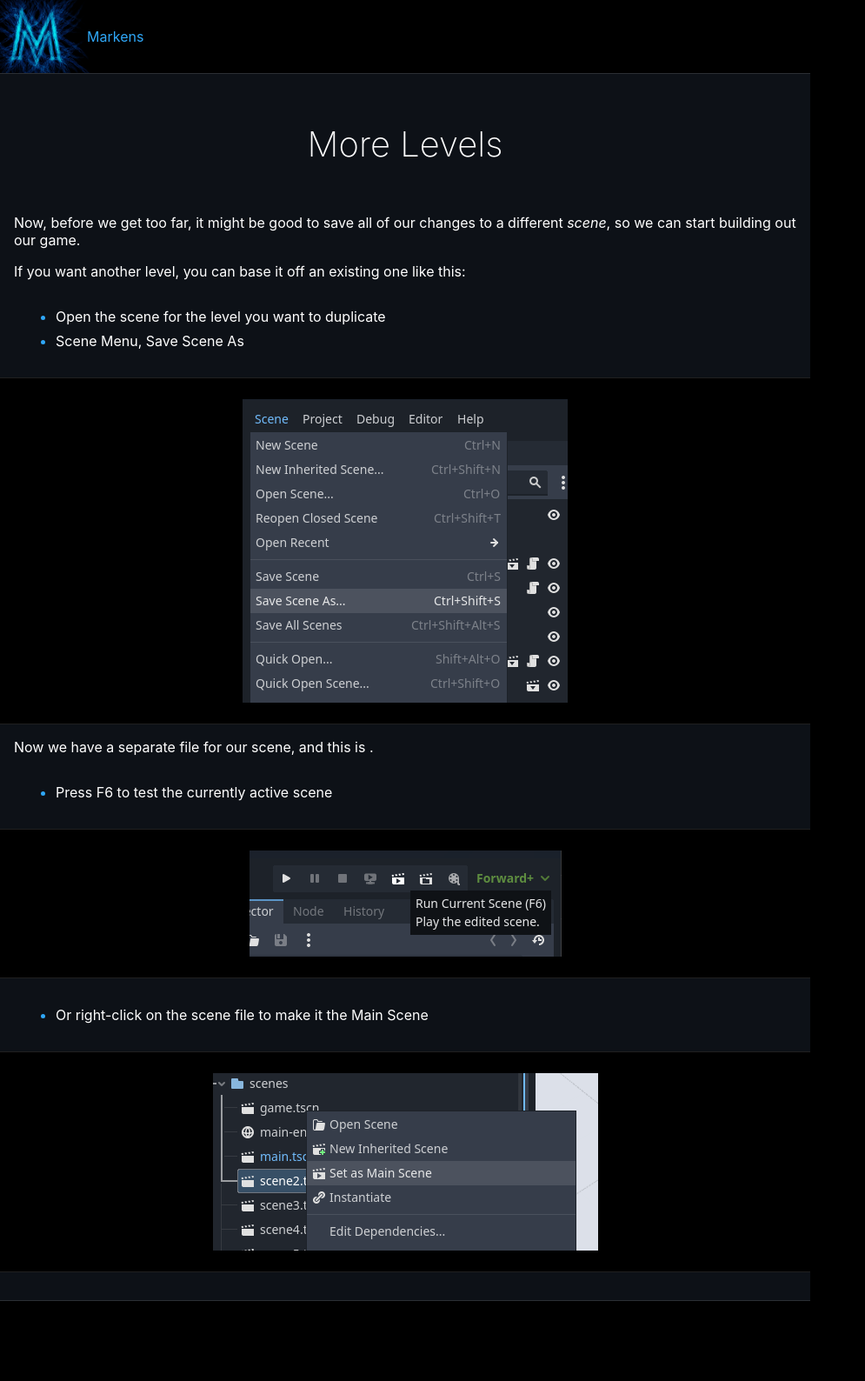
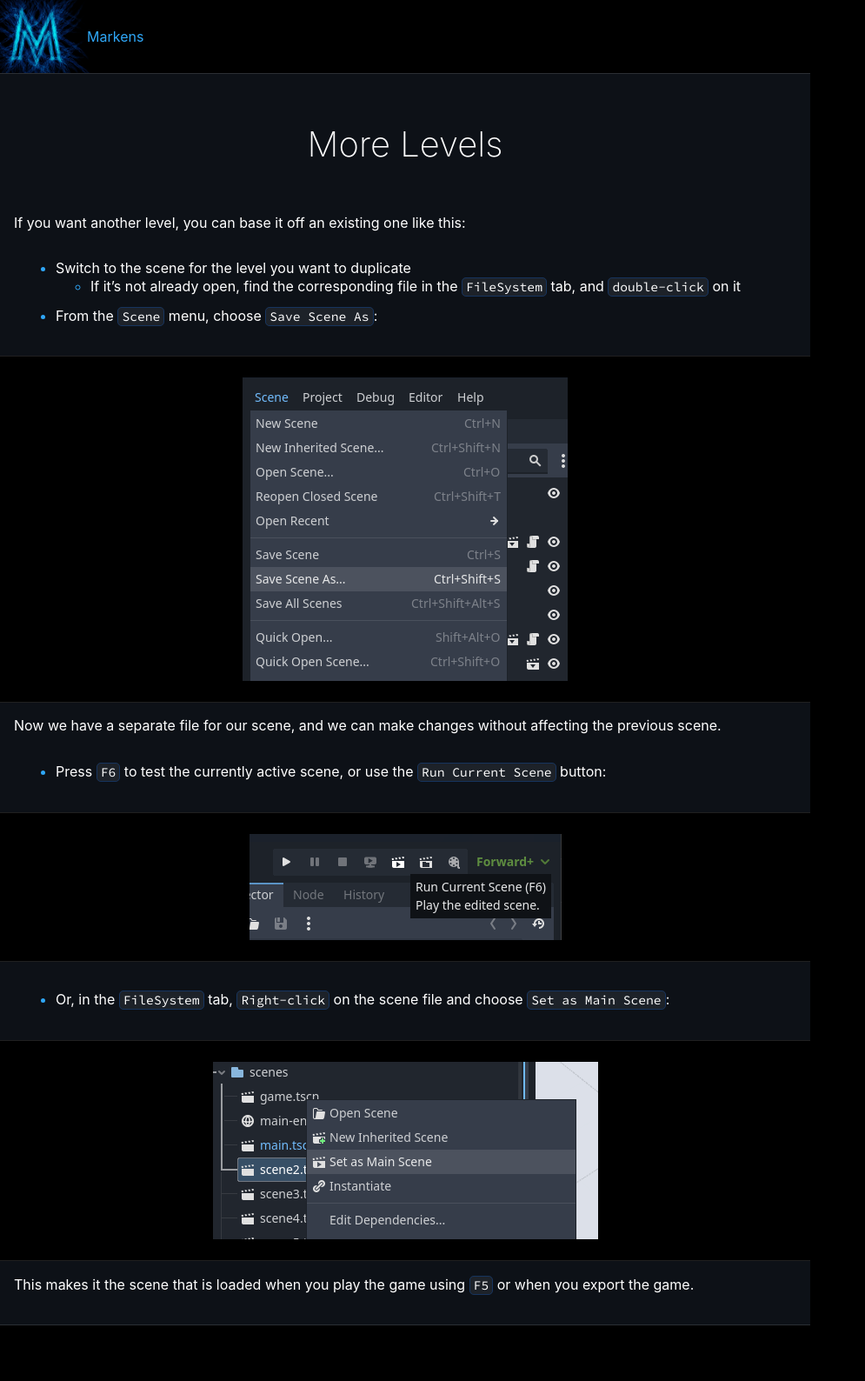
Before and after one commit to marpor/codingpirates, a Jekyll site: the page built from godot/quick_start_3d_platformer/more_levels.md, in a window 1280 px wide. Shown: the whole page at 87% size, without its empty margins (0-995 px from the left). Built offline with Jekyll 4.4.1, drawn with Linux system fonts in a browser that asks for light colours; our own code applies the rules of GitHub Pages for plain Markdown files; before the commit the page ends 1560 px from its top, so only the background shows below that.

Commit message:
Minor formatting and wording

```diff
--- a/godot/quick_start_3d_platformer/more_levels.md
+++ b/godot/quick_start_3d_platformer/more_levels.md
@@ -3,26 +3,22 @@ title: More Levels
 ---
 # {{ page.title }}
 
-Now, before we get too far, it might be good to save all of our changes to a different _scene_, so we can start building out our game.
-
 If you want another level, you can base it off an existing one like this:
 
-* Open the scene for the level you want to duplicate
-* Scene Menu, Save Scene As
+* Switch to the scene for the level you want to duplicate
+    * If it's not already open, find the corresponding file in the `FileSystem` tab, and `double-click` on it
+* From the `Scene` menu, choose `Save Scene As`:
 
 ![Save Scene As](../assets/save_scene_as.png)
 
-Now we have a separate file for our scene, and this is .
+Now we have a separate file for our scene, and we can make changes without affecting the previous scene.
 
-* Press F6 to test the currently active scene
+* Press `F6` to test the currently active scene, or use the `Run Current Scene` button:
 
 ![Run Current Scene](../assets/run_current_scene.png)
 
-* Or right-click on the scene file to make it the Main Scene
+* Or, in the `FileSystem` tab, `Right-click` on the scene file and choose `Set as Main Scene`:
 
 ![Set as Main Scene](../assets/set_as_main_scene.png)
 
-
-<!--
-Now, if you want to make "portals" between your levels, read on [here](portals.md)...
--->
+This makes it the scene that is loaded when you play the game using `F5` or when you export the game.
```
Also changed, not shown: godot/quick_start_3d_platformer/changing_things.md (+4 -4 lines), godot/quick_start_3d_platformer/menus.md (+11 -7 lines).
